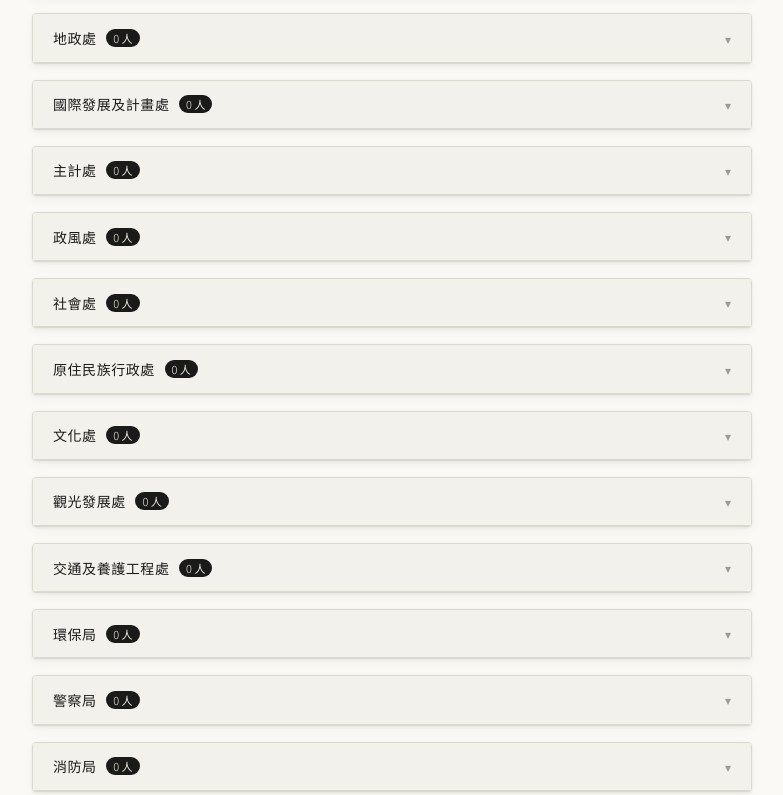
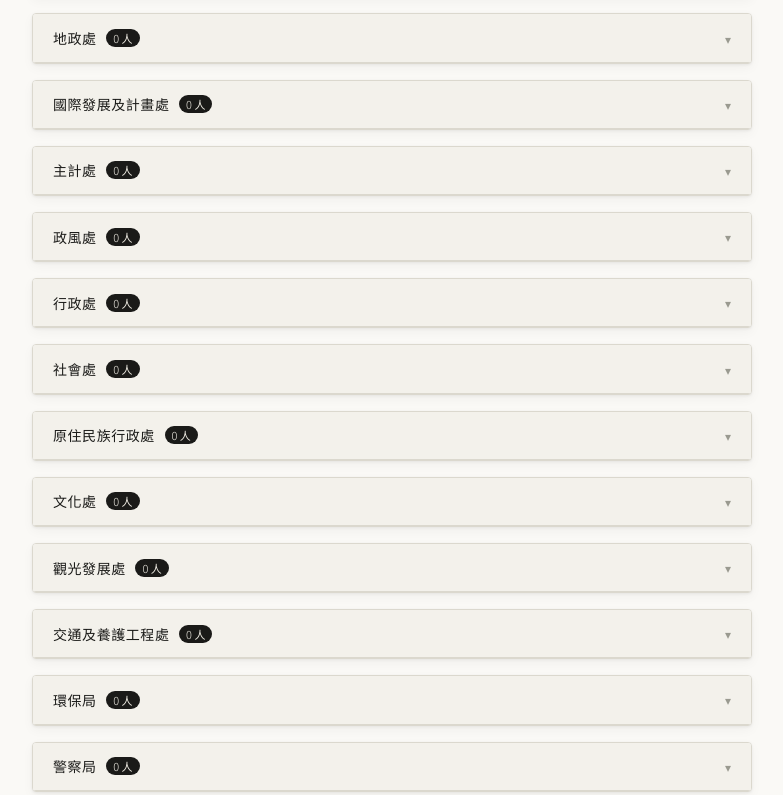
Before and after one commit to Lupibeep/lunch, a plain HTML site: page index.html in a window 1280 px wide. Shown: the part 670-1465 px from the top of the page, without its empty margins (248-1031 px from the left). Drawn offline with Linux system fonts and the light colour scheme.

Commit message:
Update index.html

```diff
--- a/index.html
+++ b/index.html
@@ -295,7 +295,7 @@ const ADMIN_PASSWORD = 'taitung2025';
 
 const DEPTS = [
   '民政處','財政及經濟發展處','建設處','教育處','農業處',
-  '地政處','國際發展及計畫處','主計處','政風處','社會處',
+  '地政處','國際發展及計畫處','主計處','政風處','行政處','社會處',
   '原住民族行政處','文化處','觀光發展處','交通及養護工程處',
   '環保局','警察局','消防局','衛生局','稅務局'
 ];
```
